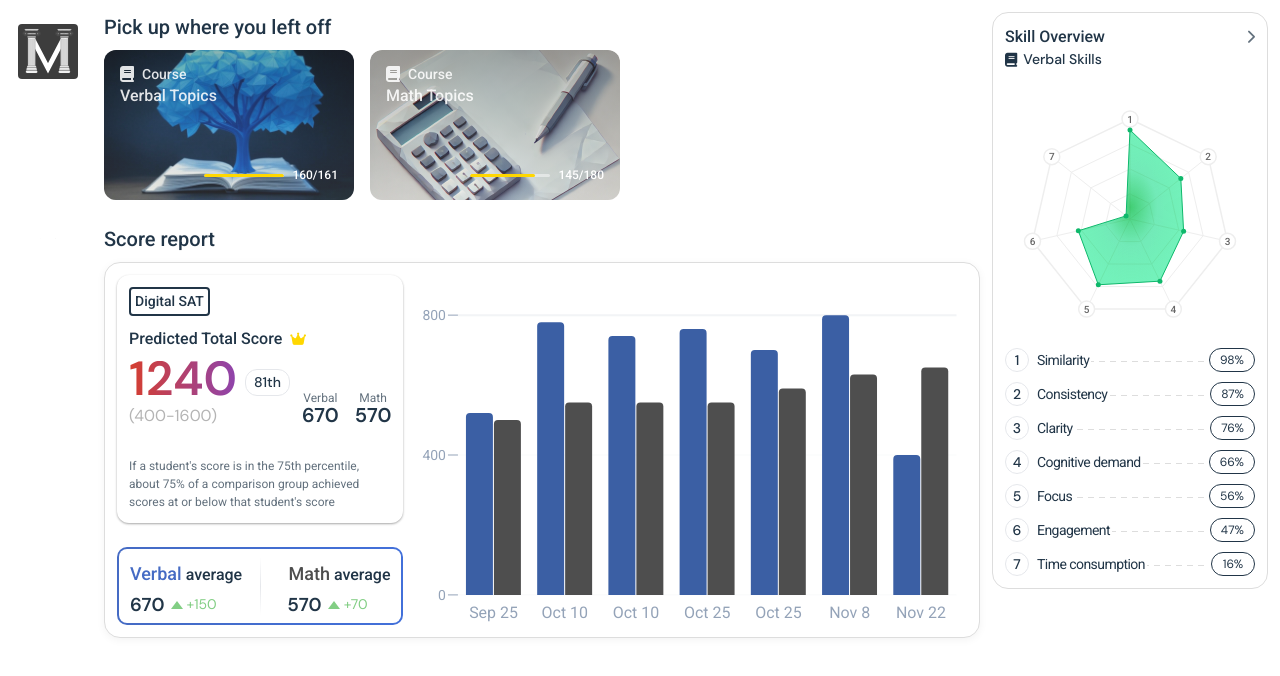
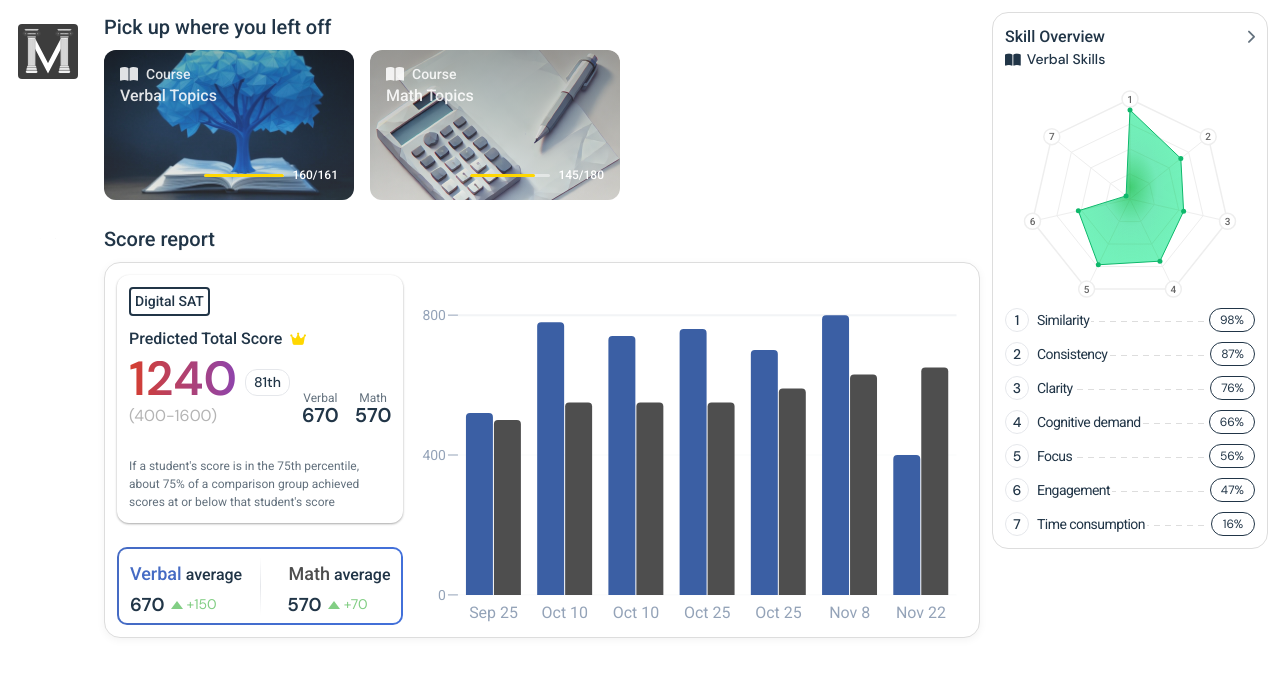
Before and after one commit to Orujhimaru/max_odyssey, a React (Vite) app: page / in a window 1280 px wide. Shown: the top 676 px of the page. Built offline with nearby package versions, Linux system fonts and the light colour scheme; a web font is replaced by a local one.

Commit message:
design: gap changes

```diff
--- a/src/components/ContinueLearning/ContinueLearning.jsx
+++ b/src/components/ContinueLearning/ContinueLearning.jsx
@@ -13,7 +13,7 @@ const ContinueLearning = ({ courses }) => {
             style={{ backgroundImage: `url(${course.background})` }}
           >
             <div className="course-type">
-              <i className="fas fa-book"></i>
+              <i className="fas fa-book-open"></i>
               <span>{course.type}</span>
             </div>
 
--- a/src/components/RadarComponent/RadarChart/RadarChart.css
+++ b/src/components/RadarComponent/RadarChart/RadarChart.css
@@ -259,7 +259,7 @@
   flex-shrink: 0;
   display: flex;
   flex-direction: column;
-  gap: 24px;
+  gap: 4px;
 }
 
 /* Remove the bottom skill-stack from outside the slider */
--- a/src/components/RadarComponent/RadarChart/RadarChart.jsx
+++ b/src/components/RadarComponent/RadarChart/RadarChart.jsx
@@ -183,7 +183,7 @@ export default function RadarChart({
         <div className={`charts-slider ${isSecondChartVisible ? "slide" : ""}`}>
           <div className="chart-section">
             <div className="skill-section-header verbal">
-              <i className="fas fa-book"></i>
+              <i className="fas fa-book-open"></i>
               Verbal Skills
             </div>
             <svg
```
